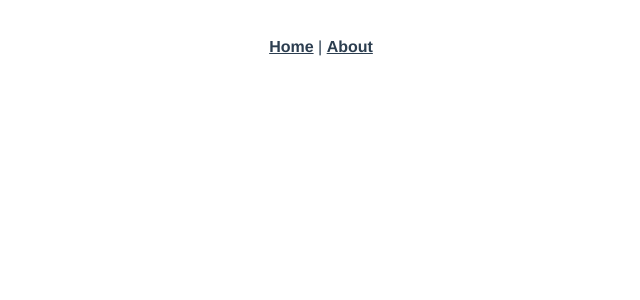
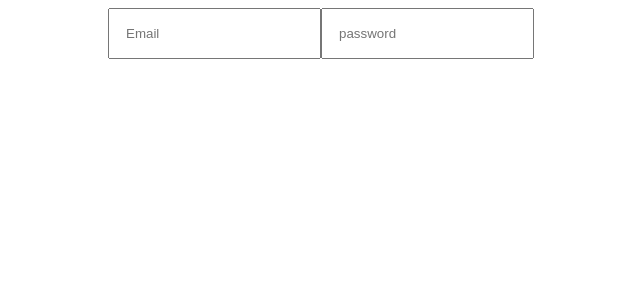
Before and after one commit to 16artemiy16/mail-portal, a Vue app in the folder front/: page /#/sign-in in a window 1280 px wide. Before the commit this address had no page. Shown: the top 300 px of the page, without its empty margins (319-959 px from the left). Built offline with nearby package versions, Linux system fonts and the light colour scheme.

Commit message:
Remove extra components

```diff
--- a/front/src/App.vue
+++ b/front/src/App.vue
@@ -1,8 +1,4 @@
 <template>
-  <div id="nav">
-    <router-link to="/">Home</router-link> |
-    <router-link to="/about">About</router-link>
-  </div>
   <router-view/>
 </template>
 
@@ -14,17 +10,4 @@
   text-align: center;
   color: #2c3e50;
 }
-
-#nav {
-  padding: 30px;
-
-  a {
-    font-weight: bold;
-    color: #2c3e50;
-
-    &.router-link-exact-active {
-      color: #42b983;
-    }
-  }
-}
 </style>
--- /dev/null
+++ b/front/src/components/AppInput.vue
@@ -0,0 +1,17 @@
+<script>
+import { defineComponent } from 'vue';
+
+export default defineComponent({
+  name: 'AppInput',
+});
+</script>
+
+<template>
+  <input />
+</template>
+
+<style scoped>
+  input {
+    padding: 1rem;
+  }
+</style>
--- a/front/src/components/HelloWorld.vue
+++ /dev/null
@@ -1,62 +0,0 @@
-<template>
-  <div class="hello">
-    <h1>{{ msg }}</h1>
-    <p>
-      For a guide and recipes on how to configure / customize this project,<br>
-      check out the
-      <a href="https://cli.vuejs.org" target="_blank" rel="noopener">vue-cli documentation</a>.
-    </p>
-    <h3>Installed CLI Plugins</h3>
-    <ul>
-      <li><a href="https://github.com/vuejs/vue-cli/tree/dev/packages/%40vue/cli-plugin-babel" target="_blank" rel="noopener">babel</a></li>
-      <li><a href="https://github.com/vuejs/vue-cli/tree/dev/packages/%40vue/cli-plugin-router" target="_blank" rel="noopener">router</a></li>
-      <li><a href="https://github.com/vuejs/vue-cli/tree/dev/packages/%40vue/cli-plugin-eslint" target="_blank" rel="noopener">eslint</a></li>
-      <li><a href="https://github.com/vuejs/vue-cli/tree/dev/packages/%40vue/cli-plugin-typescript" target="_blank" rel="noopener">typescript</a></li>
-    </ul>
-    <h3>Essential Links</h3>
-    <ul>
-      <li><a href="https://vuejs.org" target="_blank" rel="noopener">Core Docs</a></li>
-      <li><a href="https://forum.vuejs.org" target="_blank" rel="noopener">Forum</a></li>
-      <li><a href="https://chat.vuejs.org" target="_blank" rel="noopener">Community Chat</a></li>
-      <li><a href="https://twitter.com/vuejs" target="_blank" rel="noopener">Twitter</a></li>
-      <li><a href="https://news.vuejs.org" target="_blank" rel="noopener">News</a></li>
-    </ul>
-    <h3>Ecosystem</h3>
-    <ul>
-      <li><a href="https://router.vuejs.org" target="_blank" rel="noopener">vue-router</a></li>
-      <li><a href="https://vuex.vuejs.org" target="_blank" rel="noopener">vuex</a></li>
-      <li><a href="https://github.com/vuejs/vue-devtools#vue-devtools" target="_blank" rel="noopener">vue-devtools</a></li>
-      <li><a href="https://vue-loader.vuejs.org" target="_blank" rel="noopener">vue-loader</a></li>
-      <li><a href="https://github.com/vuejs/awesome-vue" target="_blank" rel="noopener">awesome-vue</a></li>
-    </ul>
-  </div>
-</template>
-
-<script lang="ts">
-import { defineComponent } from 'vue';
-
-export default defineComponent({
-  name: 'HelloWorld',
-  props: {
-    msg: String,
-  },
-});
-</script>
-
-<!-- Add "scoped" attribute to limit CSS to this component only -->
-<style scoped lang="scss">
-h3 {
-  margin: 40px 0 0;
-}
-ul {
-  list-style-type: none;
-  padding: 0;
-}
-li {
-  display: inline-block;
-  margin: 0 10px;
-}
-a {
-  color: #42b983;
-}
-</style>
--- a/front/src/router/index.ts
+++ b/front/src/router/index.ts
@@ -1,19 +1,15 @@
 import { createRouter, createWebHashHistory, RouteRecordRaw } from 'vue-router';
-import Home from '../views/Home.vue';
+import SignIn from '@/views/SignIn.vue';
 
 const routes: Array<RouteRecordRaw> = [
   {
     path: '/',
-    name: 'Home',
-    component: Home,
+    redirect: '/sign-in',
   },
   {
-    path: '/about',
-    name: 'About',
-    // route level code-splitting
-    // this generates a separate chunk (about.[hash].js) for this route
-    // which is lazy-loaded when the route is visited.
-    component: () => import(/* webpackChunkName: "about" */ '../views/About.vue'),
+    path: '/sign-in',
+    name: 'SignIn',
+    component: SignIn,
   },
 ];
 
--- a/front/src/views/About.vue
+++ /dev/null
@@ -1,5 +0,0 @@
-<template>
-  <div class="about">
-    <h1>This is an about page</h1>
-  </div>
-</template>
--- a/front/src/views/Home.vue
+++ /dev/null
@@ -1,18 +0,0 @@
-<template>
-  <div class="home">
-    <img alt="Vue logo" src="../assets/logo.png">
-    <HelloWorld msg="Welcome to Your Vue.js + TypeScript App"/>
-  </div>
-</template>
-
-<script lang="ts">
-import { defineComponent } from 'vue';
-import HelloWorld from '@/components/HelloWorld.vue'; // @ is an alias to /src
-
-export default defineComponent({
-  name: 'Home',
-  components: {
-    HelloWorld,
-  },
-});
-</script>
--- /dev/null
+++ b/front/src/views/SignIn.vue
@@ -0,0 +1,21 @@
+<script lang="ts">
+import { defineComponent } from 'vue';
+import AppInput from '@/components/AppInput.vue';
+
+export default defineComponent({
+  name: 'SignIn',
+  components: {
+    AppInput,
+  },
+});
+</script>
+
+<template>
+  <form class="sign-in">
+    <AppInput placeholder="Email" />
+    <AppInput placeholder="password" type="password" />
+  </form>
+</template>
+
+<style>
+</style>
```
